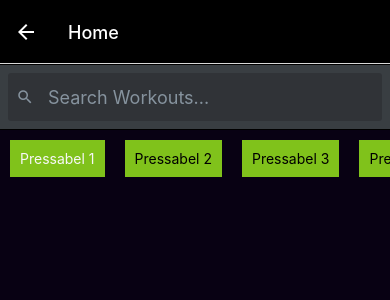
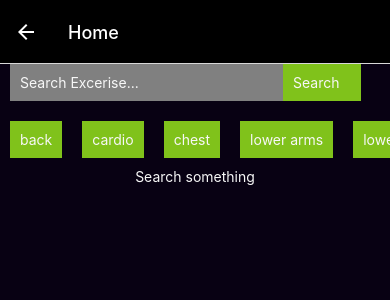
Before and after one commit to GauthamRVanjre/GetFit, a React Native app: screen /Home in a window 390 px wide. Shown: the top 300 px of the page. Built offline with nearby package versions, Linux system fonts and the light colour scheme.

Commit message:
UI polishing in Home Page

```diff
--- a/assets/colors/index.js
+++ b/assets/colors/index.js
@@ -2,6 +2,7 @@ export const COLORS = {
   primaryBackground: "#80c21b",
   text: "#f7f7f7",
   bodyBackground: "#080113",
+  searchBackground: "#808080",
 };
 
 export const SIZES = {
--- a/screens/Home.js
+++ b/screens/Home.js
@@ -1,49 +1,73 @@
 import React, { useState } from "react";
-import { SearchBar } from "@rneui/themed";
-import { View, Text, StyleSheet, Pressable, ScrollView } from "react-native";
+import {
+  View,
+  Text,
+  StyleSheet,
+  Pressable,
+  ScrollView,
+  TextInput,
+} from "react-native";
 import { COLORS } from "../assets/colors";
 
 const Home = () => {
   const [search, setSearch] = useState("");
 
+  const exerciseByBodyParts = [
+    "back",
+    "cardio",
+    "chest",
+    "lower arms",
+    "lower legs",
+    "neck",
+    "shoulders",
+    "upper arms",
+    "upper legs",
+    "waist",
+  ];
+
   const updateSearch = (search) => {
     setSearch(search);
+  };
+
+  const handlePress = (value) => {
+    setSearch(value);
   };
 
   return (
     <View style={styles.pageContainer}>
       <View style={styles.view}>
-        <SearchBar
-          placeholder="Search Workouts..."
-          onChangeText={updateSearch}
-          value={search}
-        />
+        <View style={styles.searchContainer}>
+          <TextInput
+            style={styles.input}
+            placeholder="Search Excerise..."
+            value={search}
+            onChangeText={updateSearch}
+          />
+          <Pressable style={styles.searchPressable}>
+            {/* Add your search icon or text here */}
+            <Text style={styles.pressableText}>Search</Text>
+          </Pressable>
+        </View>
 
         <ScrollView horizontal showsHorizontalScrollIndicator={true}>
           <View style={styles.bodyPartsTabsContainer}>
-            <Pressable style={styles.pressableTabContainer}>
-              <Text style={styles.pressableText}>Pressabel 1</Text>
-            </Pressable>
-            <Pressable style={styles.pressableTabContainer}>
-              <Text>Pressabel 2</Text>
-            </Pressable>
-            <Pressable style={styles.pressableTabContainer}>
-              <Text>Pressabel 3</Text>
-            </Pressable>
-            <Pressable style={styles.pressableTabContainer}>
-              <Text>Pressabel 4</Text>
-            </Pressable>
-            <Pressable style={styles.pressableTabContainer}>
-              <Text>Pressabel 5</Text>
-            </Pressable>
+            {exerciseByBodyParts.map((exercise, index) => (
+              <Pressable
+                onPress={() => handlePress(exercise)}
+                key={index}
+                style={styles.pressableTabContainer}
+              >
+                <Text style={styles.pressableText}>{exercise}</Text>
+              </Pressable>
+            ))}
           </View>
         </ScrollView>
 
-        {/* <Text>
+        <Text style={styles.searchText}>
           {search.length > 0
             ? `Search Results for- ${search}`
-            : "search something"}
-        </Text> */}
+            : "Search something"}
+        </Text>
       </View>
     </View>
   );
@@ -55,11 +79,12 @@ const styles = StyleSheet.create({
     backgroundColor: COLORS.bodyBackground,
   },
   view: {
-    backgroundColor: COLORS.text,
+    backgroundColor: COLORS.bodyBackground,
   },
   bodyPartsTabsContainer: {
     display: "flex",
     flexDirection: "row",
+    marginTop: 10,
     backgroundColor: COLORS.bodyBackground,
   },
   pressableTabContainer: {
@@ -70,6 +95,29 @@ const styles = StyleSheet.create({
   pressableText: {
     color: COLORS.text,
   },
+  searchText: {
+    backgroundColor: COLORS.bodyBackground,
+    color: COLORS.text,
+    textAlign: "center",
+  },
+  input: {
+    width: "70%",
+    height: "100%",
+    padding: 10,
+    marginLeft: 10,
+    backgroundColor: COLORS.searchBackground,
+    color: COLORS.text,
+  },
+  searchContainer: {
+    display: "flex",
+    flexDirection: "row",
+    backgroundColor: COLORS.bodyBackground,
+  },
+  searchPressable: {
+    padding: 10,
+    width: "20%",
+    backgroundColor: COLORS.primaryBackground,
+  },
 });
 
 export default Home;
```
